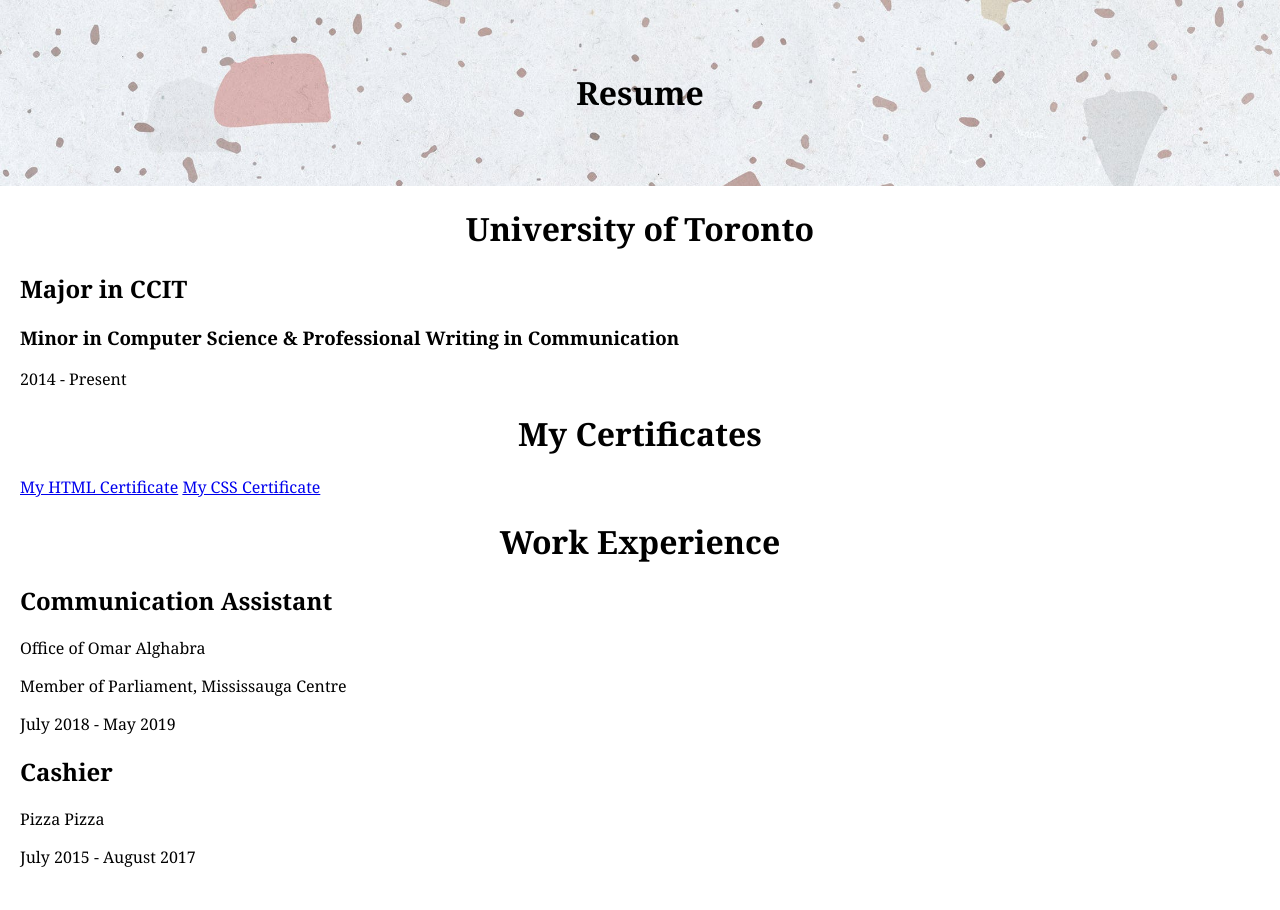
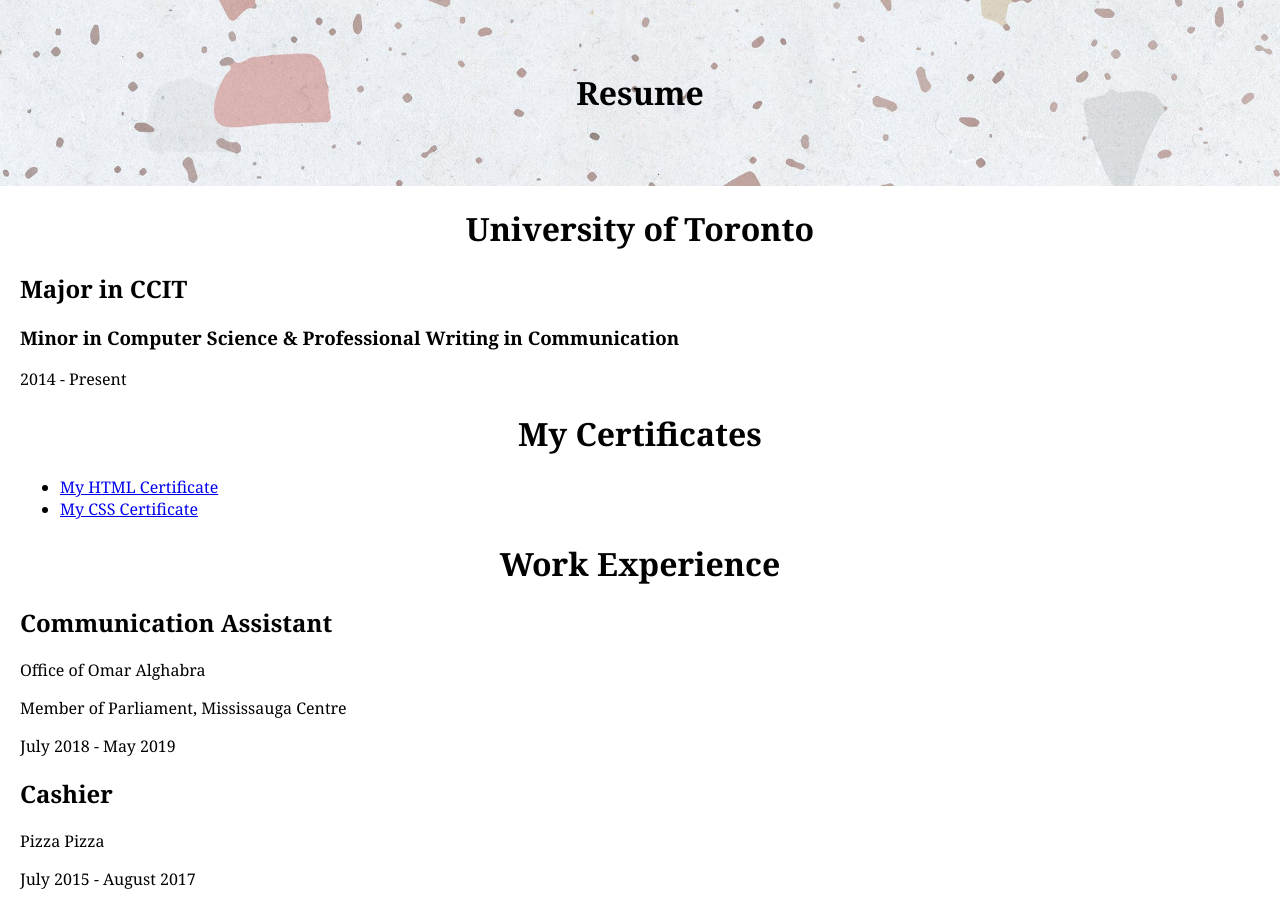
Before and after one commit to fizzaakhzar/fizzaakhzar.github.io, a plain HTML site: page index.html in a window 1280 px wide. Before the commit the page ends 888 px from the top, so only its background shows below. Drawn offline with Linux system fonts and the light colour scheme.

Commit message:
spelling mistake fix

```diff
--- a/index.html
+++ b/index.html
@@ -16,8 +16,10 @@
 <p>2014 - Present</p>
 
 <h1>My Certificates</h1>
-<a href="certificate/html.pdf">My HTML Certificate</a>
-<a href="certificate/css.pdf">My CSS Certificate</a>
+<ul>
+<li><a href="certificates/html.pdf">My HTML Certificate</a></li>
+<li><a href="certificates/css.pdf">My CSS Certificate</a></li>
+</ul>
 
 <h1>Work Experience</h1>
 <h2>Communication Assistant</h2>
```
